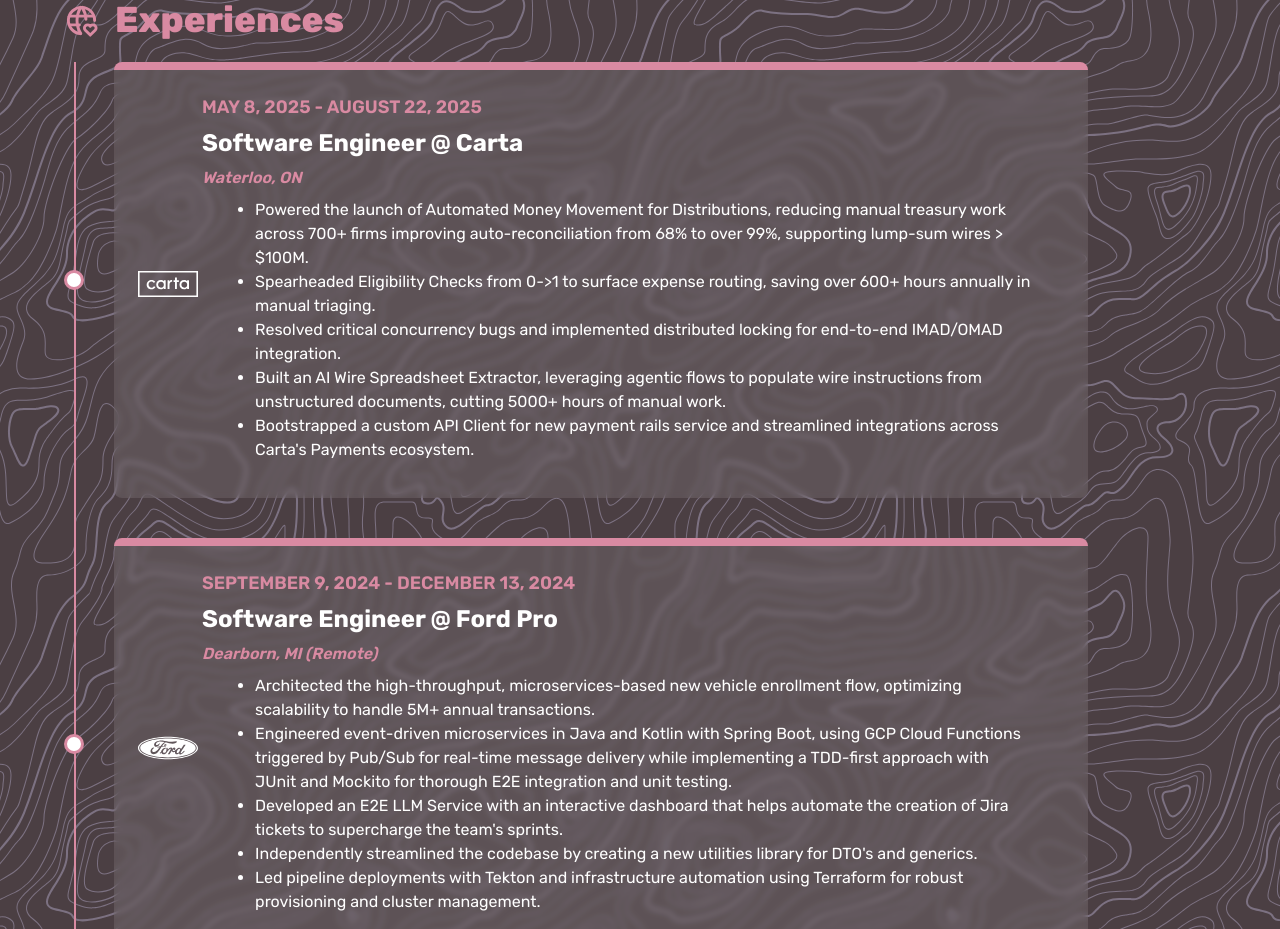
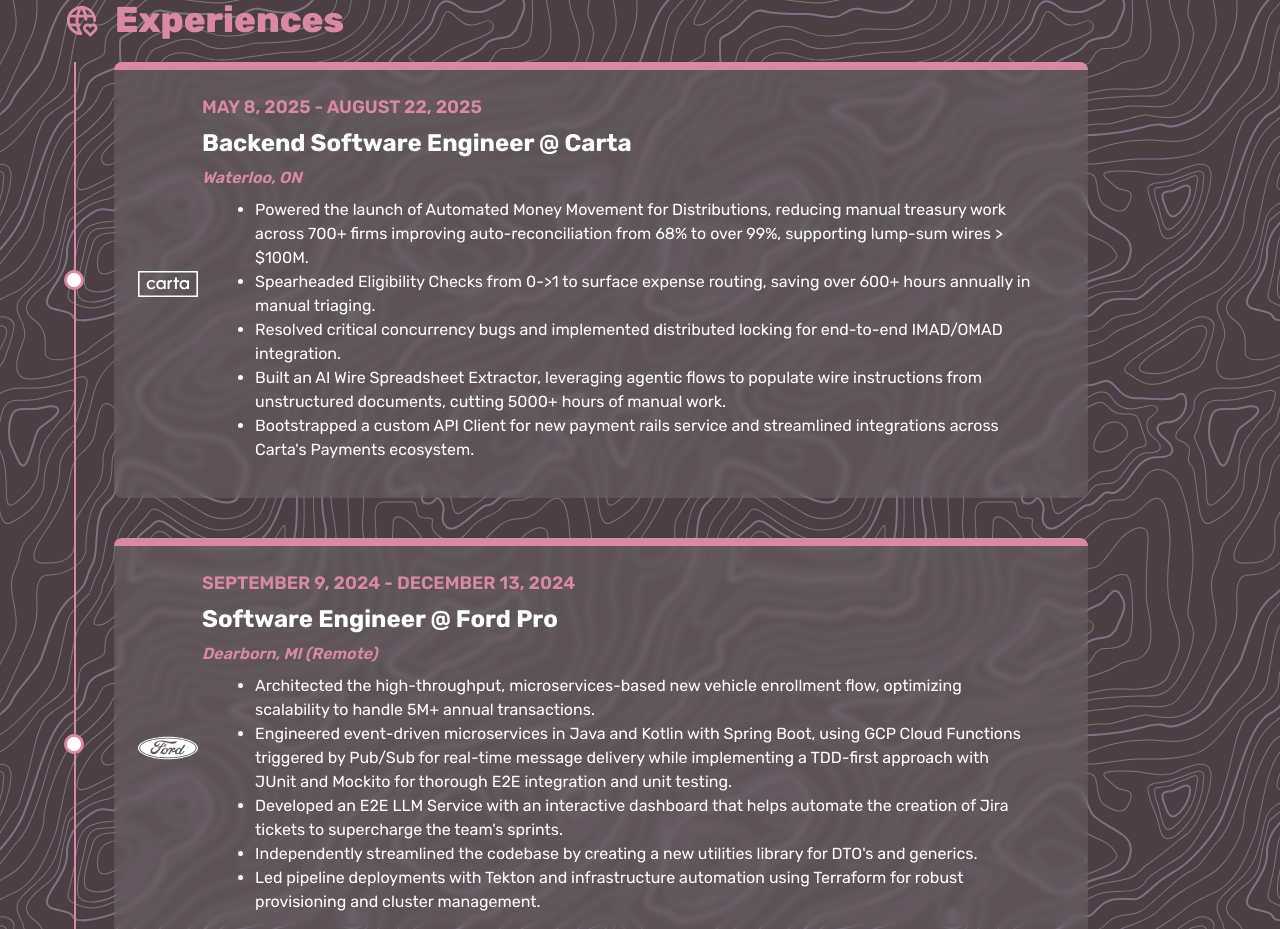
Before and after one commit to OmOgale/Exhibit, a Next.js app in the folder exhibit/: page / in a window 1280 px wide. Shown: the part 1900-2829 px from the top of the page. Built offline with nearby package versions, Linux system fonts and the light colour scheme; a web font is replaced by a local one.

Commit message:
fix: role

```diff
--- a/exhibit/src/components/Timeline.tsx
+++ b/exhibit/src/components/Timeline.tsx
@@ -20,7 +20,7 @@
 const milestones = [
     {
     id: 1,
-    title: "Software Engineer @ Carta",
+    title: "Backend Software Engineer @ Carta",
     icon: CartaIcon,
     description: (
       <ul text-align="left">
```
